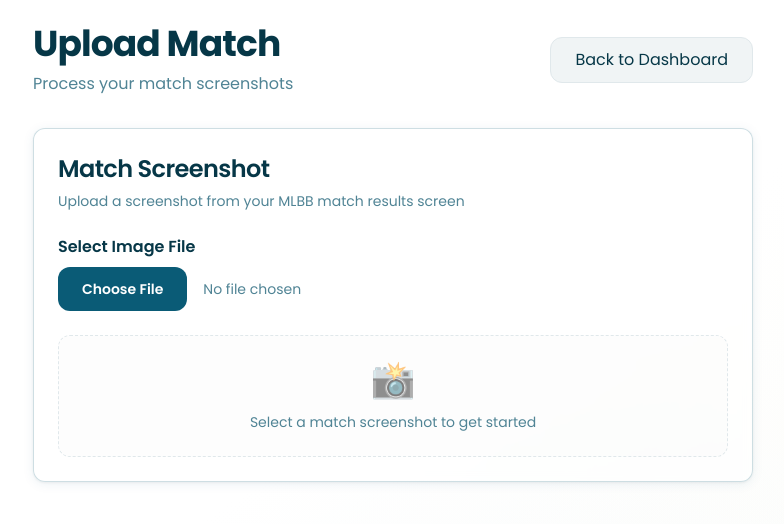
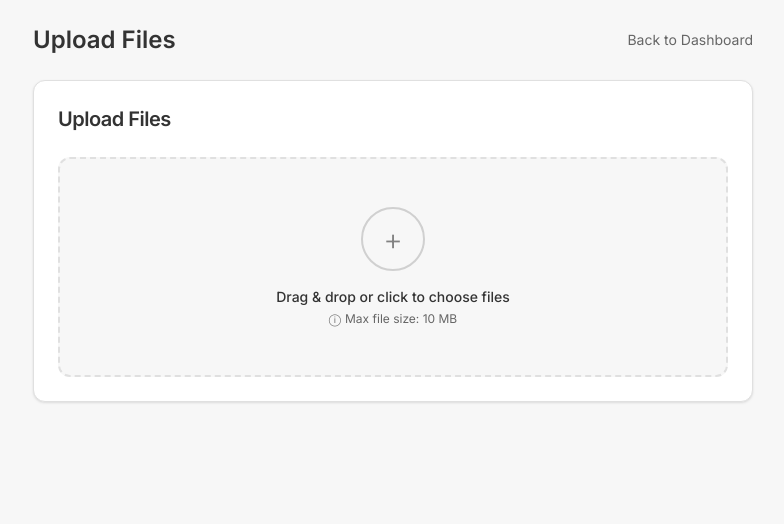
Before and after one commit to hndrwn-dk/mlbb-party-winrate, a Next.js app: page /upload in a window 1280 px wide. Shown: the top 524 px of the page, without its empty margins (247-1031 px from the left). Built offline with nearby package versions, Linux system fonts and the light colour scheme.

Commit message:
Apply clean minimalist upload UI design: light gray background, white cards, drag & drop, file display with actions, Inter font

```diff
--- a/app/layout.tsx
+++ b/app/layout.tsx
@@ -1,13 +1,12 @@
 import type { Metadata } from "next";
-import { Inter, Poppins } from "next/font/google";
+import { Inter } from "next/font/google";
 import "@/app/styles/globals.css";
 import { Providers } from "./providers";
 
-const inter = Inter({ subsets: ["latin"], variable: "--font-inter" });
-const poppins = Poppins({
+const inter = Inter({
   subsets: ["latin"],
-  weight: ["400", "500", "600", "700"],
-  variable: "--font-poppins",
+  variable: "--font-inter",
+  display: "swap",
 });
 
 export const metadata: Metadata = {
@@ -30,7 +29,7 @@ export default function RootLayout({
 }>) {
   return (
     <html lang="en">
-      <body className={`${poppins.variable} ${inter.variable} font-sans`}>
+      <body className={inter.className}>
         <Providers>{children}</Providers>
       </body>
     </html>
--- a/app/settings/page.tsx
+++ b/app/settings/page.tsx
@@ -51,7 +51,7 @@ export default function SettingsPage() {
   };
 
   return (
-    <div className="min-h-screen bg-gradient-to-br from-background via-background to-secondary/20">
+    <div className="min-h-screen bg-background">
       <div className="container mx-auto p-6 max-w-4xl">
         <div className="flex justify-between items-center mb-8">
           <div>
@@ -137,7 +137,7 @@ export default function SettingsPage() {
                   <Button
                     onClick={handleRecompute}
                     disabled={recomputing}
-                    className="gaming-gradient text-white transition-all duration-200 hover:scale-[1.01]"
+                    className="bg-primary text-primary-foreground hover:bg-primary/90 transition-colors"
                   >
                     {recomputing ? (
                       <span className="flex items-center gap-2">
--- a/app/styles/globals.css
+++ b/app/styles/globals.css
@@ -4,33 +4,32 @@
 
 @layer base {
   :root {
-    --font-poppins: var(--font-poppins);
     --font-inter: var(--font-inter);
-    --background: 0 0% 100%;
-    --foreground: 195 85% 15%;
+    --background: 0 0% 97%;
+    --foreground: 0 0% 20%;
     --card: 0 0% 100%;
-    --card-foreground: 195 85% 15%;
+    --card-foreground: 0 0% 20%;
     --popover: 0 0% 100%;
-    --popover-foreground: 195 85% 15%;
-    --primary: 195 85% 25%;
+    --popover-foreground: 0 0% 20%;
+    --primary: 0 0% 20%;
     --primary-foreground: 0 0% 100%;
-    --secondary: 195 20% 95%;
-    --secondary-foreground: 195 85% 15%;
-    --muted: 195 15% 96%;
-    --muted-foreground: 195 30% 45%;
-    --accent: 195 75% 35%;
+    --secondary: 0 0% 96%;
+    --secondary-foreground: 0 0% 20%;
+    --muted: 0 0% 96%;
+    --muted-foreground: 0 0% 40%;
+    --accent: 0 0% 20%;
     --accent-foreground: 0 0% 100%;
     --destructive: 0 84% 60%;
     --destructive-foreground: 0 0% 100%;
-    --border: 195 20% 90%;
-    --input: 195 20% 90%;
-    --ring: 195 85% 20%;
+    --border: 0 0% 88%;
+    --input: 0 0% 88%;
+    --ring: 0 0% 40%;
     --radius: 0.75rem;
-    --chart-1: 195 85% 35%;
-    --chart-2: 195 70% 40%;
-    --chart-3: 195 85% 25%;
-    --chart-4: 195 60% 45%;
-    --chart-5: 195 75% 30%;
+    --chart-1: 33 100% 50%;
+    --chart-2: 195 85% 35%;
+    --chart-3: 0 0% 40%;
+    --chart-4: 0 0% 60%;
+    --chart-5: 0 0% 80%;
   }
 }
 
@@ -40,35 +39,11 @@
   }
   body {
     @apply bg-background text-foreground;
-    background-image: radial-gradient(at 27% 37%, hsla(195, 85%, 25%, 0.03) 0px, transparent 50%),
-      radial-gradient(at 97% 21%, hsla(54, 100%, 50%, 0.02) 0px, transparent 50%),
-      radial-gradient(at 52% 99%, hsla(195, 85%, 25%, 0.03) 0px, transparent 50%),
-      radial-gradient(at 10% 29%, hsla(54, 100%, 50%, 0.02) 0px, transparent 50%),
-      radial-gradient(at 97% 96%, hsla(195, 85%, 25%, 0.03) 0px, transparent 50%),
-      radial-gradient(at 33% 50%, hsla(195, 70%, 30%, 0.02) 0px, transparent 50%),
-      radial-gradient(at 79% 53%, hsla(54, 100%, 50%, 0.02) 0px, transparent 50%);
   }
 }
 
 @layer utilities {
-  .gaming-gradient {
-    background: linear-gradient(135deg, hsl(195 85% 25%) 0%, hsl(195 75% 35%) 100%);
-    box-shadow: 0 4px 14px 0 rgba(26, 95, 122, 0.2);
-  }
-  .gaming-gradient:hover {
-    background: linear-gradient(135deg, hsl(195 85% 30%) 0%, hsl(195 75% 40%) 100%);
-    box-shadow: 0 6px 20px 0 rgba(26, 95, 122, 0.3);
-  }
   .card-glow {
-    box-shadow: 0 2px 12px rgba(26, 95, 122, 0.08), 0 1px 3px rgba(0, 0, 0, 0.06);
-  }
-  .text-glow {
-    text-shadow: none;
-  }
-  .premium-gradient {
-    background: linear-gradient(135deg, hsl(195 85% 25%) 0%, hsl(195 70% 40%) 100%);
-    -webkit-background-clip: text;
-    background-clip: text;
-    -webkit-text-fill-color: transparent;
+    box-shadow: 0 1px 3px rgba(0, 0, 0, 0.08), 0 1px 2px rgba(0, 0, 0, 0.04);
   }
 }
--- a/app/upload/page.tsx
+++ b/app/upload/page.tsx
@@ -1,8 +1,8 @@
 "use client";
 
-import { useState } from "react";
+import { useState, useRef } from "react";
 import { useQueryClient } from "@tanstack/react-query";
-import { Card, CardContent, CardHeader, CardTitle, CardDescription } from "@/components/ui/card";
+import { Card, CardContent, CardHeader, CardTitle } from "@/components/ui/card";
 import { Button } from "@/components/ui/button";
 import { Label } from "@/components/ui/label";
 import { ocrFromImage } from "@/lib/ocr-client";
@@ -14,7 +14,33 @@ export default function UploadPage() {
   const [ocrText, setOcrText] = useState<string | null>(null);
   const [parsing, setParsing] = useState(false);
   const [uploadId, setUploadId] = useState<string | null>(null);
+  const [dragActive, setDragActive] = useState(false);
+  const fileInputRef = useRef<HTMLInputElement>(null);
   const queryClient = useQueryClient();
+
+  const handleDrag = (e: React.DragEvent) => {
+    e.preventDefault();
+    e.stopPropagation();
+    if (e.type === "dragenter" || e.type === "dragover") {
+      setDragActive(true);
+    } else if (e.type === "dragleave") {
+      setDragActive(false);
+    }
+  };
+
+  const handleDrop = (e: React.DragEvent) => {
+    e.preventDefault();
+    e.stopPropagation();
+    setDragActive(false);
+
+    if (e.dataTransfer.files && e.dataTransfer.files[0]) {
+      const droppedFile = e.dataTransfer.files[0];
+      if (droppedFile.type.startsWith("image/")) {
+        setFile(droppedFile);
+        setOcrText(null);
+      }
+    }
+  };
 
   const handleFileChange = (e: React.ChangeEvent<HTMLInputElement>) => {
     const selectedFile = e.target.files?.[0];
@@ -78,62 +104,120 @@ export default function UploadPage() {
     }
   };
 
+  const handleRemoveFile = () => {
+    setFile(null);
+    setOcrText(null);
+    setUploadId(null);
+    if (fileInputRef.current) {
+      fileInputRef.current.value = "";
+    }
+  };
+
+  const getFileExtension = (filename: string) => {
+    return filename.split(".").pop()?.toUpperCase() || "";
+  };
+
+  const formatFileSize = (bytes: number) => {
+    if (bytes < 1024) return bytes + " B";
+    if (bytes < 1024 * 1024) return (bytes / 1024).toFixed(2) + " KB";
+    return (bytes / (1024 * 1024)).toFixed(2) + " MB";
+  };
+
   return (
-    <div className="min-h-screen bg-gradient-to-br from-background via-background to-secondary/20">
+    <div className="min-h-screen bg-background">
       <div className="container mx-auto p-6 max-w-3xl">
-        <div className="flex justify-between items-center mb-8">
-          <div>
-            <h1 className="text-4xl font-bold mb-2 text-foreground tracking-tight">
-              Upload Match
-            </h1>
-            <p className="text-muted-foreground">Process your match screenshots</p>
-          </div>
+        <div className="flex justify-between items-center mb-6">
+          <h1 className="text-2xl font-semibold text-foreground">Upload Files</h1>
           <Link
             href="/dashboard"
-            className="px-6 py-2.5 bg-secondary hover:bg-secondary/80 border border-border rounded-lg transition-all duration-200 hover:scale-105"
+            className="text-sm text-muted-foreground hover:text-foreground transition-colors"
           >
             Back to Dashboard
           </Link>
         </div>
 
-        <Card className="card-glow border-primary/20 bg-card/50 backdrop-blur-sm">
+        <Card className="card-glow">
           <CardHeader>
-            <CardTitle className="text-2xl">Match Screenshot</CardTitle>
-            <CardDescription>
-              Upload a screenshot from your MLBB match results screen
-            </CardDescription>
+            <CardTitle className="text-xl font-semibold">Upload Files</CardTitle>
           </CardHeader>
           <CardContent className="space-y-6">
-            <div className="space-y-2">
-              <Label htmlFor="file" className="text-base font-semibold">
-                Select Image File
-              </Label>
-              <div className="relative">
+            <div
+              onDragEnter={handleDrag}
+              onDragLeave={handleDrag}
+              onDragOver={handleDrag}
+              onDrop={handleDrop}
+              onClick={() => fileInputRef.current?.click()}
+              className={`
+                border-2 border-dashed rounded-lg p-12 text-center cursor-pointer transition-colors
+                ${dragActive
+                  ? "border-primary bg-muted"
+                  : "border-border bg-background hover:border-primary/50"
+                }
+              `}
+            >
               <input
-                  id="file"
+                ref={fileInputRef}
                 type="file"
                 accept="image/*"
                 onChange={handleFileChange}
-                  className="block w-full text-sm text-muted-foreground file:mr-4 file:py-3 file:px-6 file:rounded-lg file:border-0 file:text-sm file:font-semibold file:bg-primary file:text-primary-foreground hover:file:bg-primary/90 file:cursor-pointer file:transition-colors cursor-pointer"
+                className="hidden"
               />
+              <div className="flex flex-col items-center gap-4">
+                <div className="w-16 h-16 rounded-full border-2 border-foreground/20 flex items-center justify-center">
+                  <span className="text-3xl font-light text-foreground/60">+</span>
+                </div>
+                <div>
+                  <p className="text-sm font-medium text-foreground mb-1">
+                    Drag & drop or click to choose files
+                  </p>
+                  <div className="flex items-center justify-center gap-1 text-xs text-muted-foreground">
+                    <span>ⓘ</span>
+                    <span>Max file size: 10 MB</span>
+                  </div>
+                </div>
               </div>
             </div>
 
             {file && (
-              <div className="p-4 rounded-lg bg-muted/30 border border-primary/20">
-                <div className="flex items-center justify-between mb-3">
-                  <div>
-                    <p className="font-medium text-sm">Selected File</p>
-                    <p className="text-sm text-muted-foreground">{file.name}</p>
-                  </div>
-                  <span className="text-xs text-muted-foreground">
-                    {(file.size / 1024 / 1024).toFixed(2)} MB
+              <div className="rounded-lg bg-secondary p-4">
+                <div className="flex items-center gap-4">
+                  <div className="w-12 h-12 rounded bg-chart-1 flex items-center justify-center flex-shrink-0">
+                    <span className="text-white font-semibold text-sm">
+                      {getFileExtension(file.name)}
                     </span>
                   </div>
+                  <div className="flex-1 min-w-0">
+                    <p className="font-medium text-sm text-foreground truncate">
+                      {file.name}
+                    </p>
+                    <p className="text-xs text-muted-foreground">
+                      {getFileExtension(file.name).toLowerCase()} | {formatFileSize(file.size)}
+                    </p>
+                  </div>
+                  <div className="flex items-center gap-2">
                     <Button
                       onClick={handleUpload}
                       disabled={uploading}
-                    className="w-full gaming-gradient text-white transition-all duration-200 hover:scale-[1.01]"
+                      className="h-8 w-8 rounded-full bg-muted hover:bg-muted/80 p-0"
+                      variant="ghost"
+                    >
+                      <span className="text-sm">↓</span>
+                    </Button>
+                    <Button
+                      onClick={handleRemoveFile}
+                      className="h-8 w-8 rounded-full bg-muted hover:bg-muted/80 p-0"
+                      variant="ghost"
+                    >
+                      <span className="text-sm">🗑</span>
+                    </Button>
+                  </div>
+                </div>
+
+                {!ocrText && (
+                  <Button
+                    onClick={handleUpload}
+                    disabled={uploading}
+                    className="w-full mt-4 bg-primary text-primary-foreground hover:bg-primary/90"
                   >
                     {uploading ? (
                       <span className="flex items-center justify-center gap-2">
@@ -144,29 +228,28 @@ export default function UploadPage() {
                       "Process Image"
                     )}
                   </Button>
+                )}
               </div>
             )}
 
             {ocrText && (
-              <div className="space-y-4 p-4 rounded-lg bg-muted/20 border border-border">
-                <div>
-                  <Label className="text-base font-semibold mb-2 block">
+              <div className="space-y-4">
+                <div className="rounded-lg border border-border p-4">
+                  <Label className="text-sm font-semibold mb-2 block">
                     OCR Preview
                   </Label>
-                  <p className="text-xs text-muted-foreground mb-2">
-                    Review the extracted text before saving
-                  </p>
                   <textarea
                     readOnly
                     value={ocrText}
-                    className="w-full p-4 border border-border rounded-lg min-h-[200px] bg-background text-foreground font-mono text-sm resize-none focus:outline-none focus:ring-2 focus:ring-primary/50"
+                    className="w-full p-3 border border-border rounded-lg min-h-[150px] bg-background text-foreground font-mono text-xs resize-none focus:outline-none"
                     placeholder="OCR text will appear here..."
                   />
                 </div>
+                <div className="flex gap-3">
                   <Button
                     onClick={handleParse}
                     disabled={parsing}
-                  className="w-full gaming-gradient text-white transition-all duration-200 hover:scale-[1.01]"
+                    className="flex-1 bg-primary text-primary-foreground hover:bg-primary/90"
                   >
                     {parsing ? (
                       <span className="flex items-center justify-center gap-2">
@@ -177,15 +260,14 @@ export default function UploadPage() {
                       "Save Match"
                     )}
                   </Button>
+                  <Button
+                    onClick={handleRemoveFile}
+                    variant="outline"
+                    className="px-4"
+                  >
+                    Remove file
+                  </Button>
                 </div>
-            )}
-
-            {!file && (
-              <div className="p-6 rounded-lg bg-muted/20 border border-dashed border-border text-center">
-                <div className="text-4xl mb-3 opacity-50">📸</div>
-                <p className="text-sm text-muted-foreground">
-                  Select a match screenshot to get started
-                </p>
               </div>
             )}
           </CardContent>
--- a/tailwind.config.ts
+++ b/tailwind.config.ts
@@ -10,7 +10,7 @@ const config: Config = {
   theme: {
     extend: {
       fontFamily: {
-        sans: ["var(--font-poppins)", "var(--font-inter)", "sans-serif"],
+        sans: ["var(--font-inter)", "sans-serif"],
       },
       borderRadius: {
         lg: "var(--radius)",
```
Also changed, not shown: app/dashboard/page.tsx (+4 -4 lines), app/friend/[id]/page.tsx (+4 -4 lines). Lines whose indentation alone changed are shown as unchanged.
